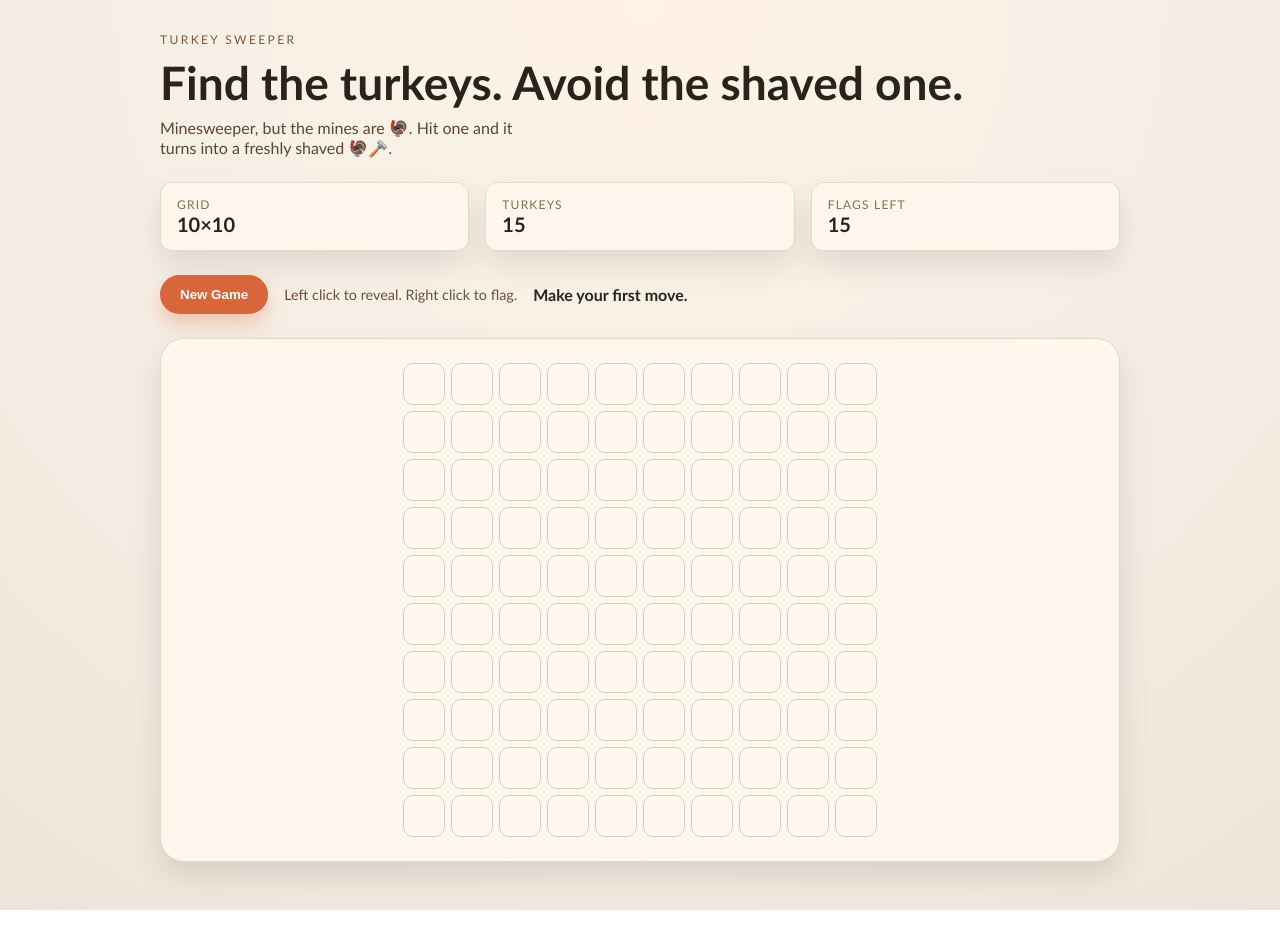
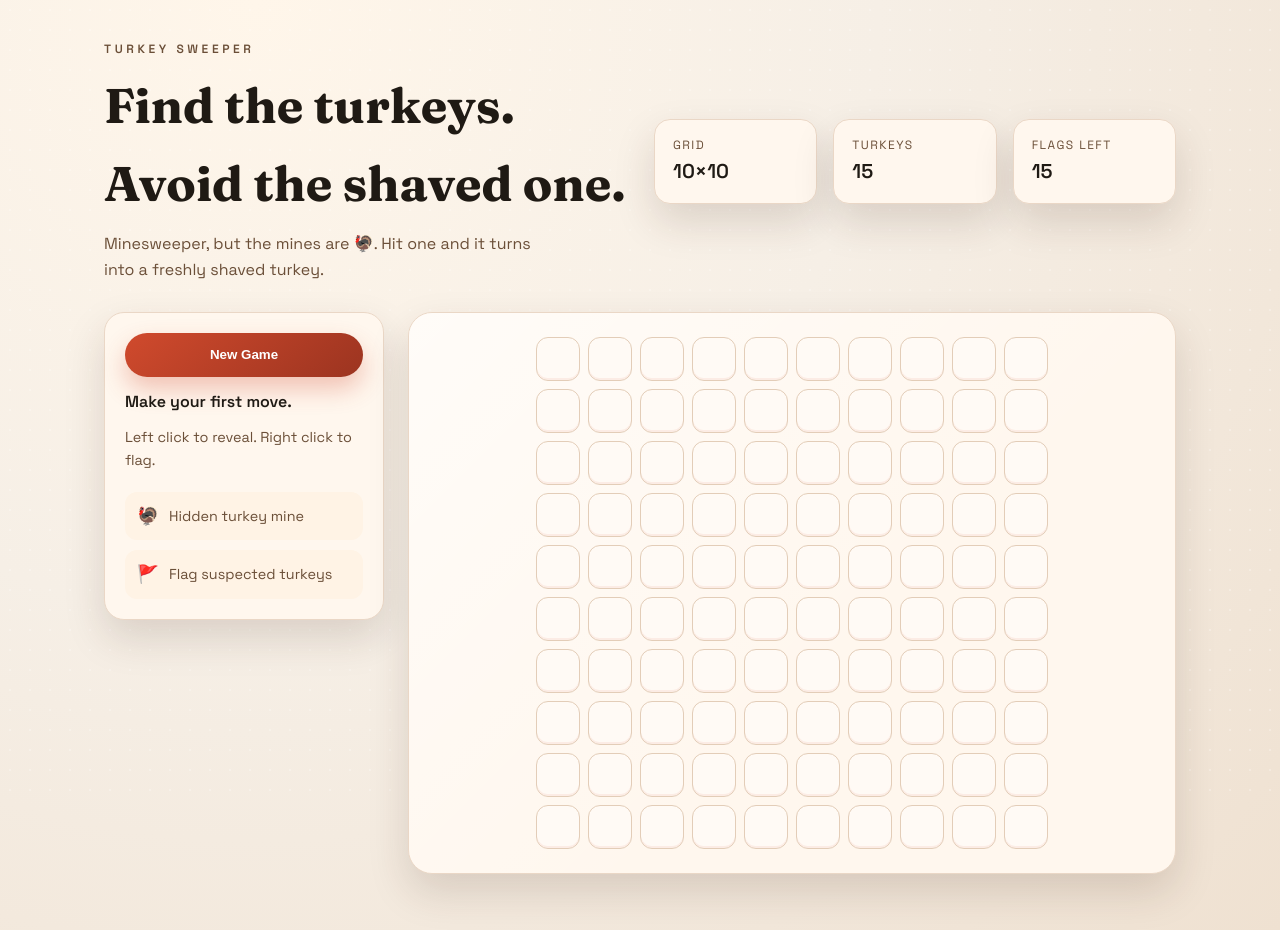
Before and after one commit to stingless4106/turkey-minesweeper, a plain HTML site: page index.html in a window 1280 px wide. Drawn offline with Linux system fonts and the light colour scheme.

Commit message:
Refresh UI layout and styling

```diff
--- a/index.html
+++ b/index.html
@@ -4,6 +4,12 @@
     <meta charset="UTF-8" />
     <meta name="viewport" content="width=device-width, initial-scale=1.0" />
     <title>Turkey Sweeper</title>
+    <link rel="preconnect" href="https://fonts.googleapis.com" />
+    <link rel="preconnect" href="https://fonts.gstatic.com" crossorigin />
+    <link
+      href="https://fonts.googleapis.com/css2?family=Fraunces:wght@600;700&family=Space+Grotesk:wght@400;500;600&display=swap"
+      rel="stylesheet"
+    />
     <link rel="stylesheet" href="styles.css" />
   </head>
   <body>
@@ -14,7 +20,7 @@
           <h1>Find the turkeys. Avoid the shaved one.</h1>
           <p class="subhead">
             Minesweeper, but the mines are 🦃. Hit one and it turns into a
-            freshly shaved 🦃🪒.
+            freshly shaved turkey.
           </p>
         </div>
         <div class="stats">
@@ -33,14 +39,33 @@
         </div>
       </header>
 
-      <section class="controls">
-        <button id="new-game" class="button" type="button">New Game</button>
-        <p class="hint">Left click to reveal. Right click to flag.</p>
-        <p id="status" class="status">Make your first move.</p>
-      </section>
+      <section class="play-area">
+        <div class="panel">
+          <section class="controls">
+            <button id="new-game" class="button" type="button">New Game</button>
+            <p id="status" class="status">Make your first move.</p>
+            <p class="hint">Left click to reveal. Right click to flag.</p>
+          </section>
+          <div class="legend">
+            <div class="legend__item">
+              <span class="legend__icon">🦃</span>
+              <span>Hidden turkey mine</span>
+            </div>
+            <div class="legend__item">
+              <span class="legend__icon">🚩</span>
+              <span>Flag suspected turkeys</span>
+            </div>
+          </div>
+        </div>
 
-      <section class="board-wrap">
-        <div id="board" class="board" role="grid" aria-label="Turkey minesweeper grid"></div>
+        <section class="board-wrap">
+          <div
+            id="board"
+            class="board"
+            role="grid"
+            aria-label="Turkey minesweeper grid"
+          ></div>
+        </section>
       </section>
 
       <div id="turkey-modal" class="modal" aria-hidden="true">
--- a/styles.css
+++ b/styles.css
@@ -1,14 +1,18 @@
 :root {
   color-scheme: light;
   --bg: #f6efe6;
-  --ink: #2a231c;
-  --accent: #d9653b;
-  --accent-dark: #a94828;
-  --tile: #fff8f0;
-  --tile-border: #dbc7b0;
-  --tile-reveal: #f3e1cf;
-  --tile-flag: #ffe5cc;
-  --shadow: 0 14px 30px rgba(0, 0, 0, 0.1);
+  --bg-deep: #efe1d1;
+  --ink: #1f1a14;
+  --muted: #6b4f38;
+  --accent: #d04a2d;
+  --accent-dark: #9c3420;
+  --accent-warm: #f0b44f;
+  --card: #fff7ee;
+  --tile: #fffaf5;
+  --tile-border: #e3cdb8;
+  --tile-reveal: #f1dfce;
+  --tile-flag: #ffe7cf;
+  --shadow: 0 18px 40px rgba(60, 34, 18, 0.15);
 }
 
 * {
@@ -17,55 +21,72 @@
 
 body {
   margin: 0;
-  font-family: "Trebuchet MS", "Segoe UI", sans-serif;
-  background: radial-gradient(circle at top, #fff3e5 0%, var(--bg) 45%, #efe4d9 100%);
+  font-family: "Space Grotesk", "Segoe UI", sans-serif;
+  background: radial-gradient(circle at 20% 0%, #fff6ea 0%, var(--bg) 45%, var(--bg-deep) 100%);
   color: var(--ink);
+  min-height: 100vh;
+  line-height: 1.6;
+}
+
+body::before {
+  content: "";
+  position: fixed;
+  inset: 0;
+  background-image: radial-gradient(circle, rgba(255, 255, 255, 0.45) 1px, transparent 1px);
+  background-size: 20px 20px;
+  pointer-events: none;
+  opacity: 0.6;
 }
 
 .page {
-  max-width: 1000px;
+  max-width: 1120px;
   margin: 0 auto;
-  padding: 32px 20px 48px;
+  padding: 40px 24px 56px;
   display: flex;
   flex-direction: column;
-  gap: 24px;
+  gap: 28px;
+  position: relative;
 }
 
 .header {
   display: grid;
-  gap: 24px;
+  gap: 28px;
   align-items: center;
+  grid-template-columns: repeat(auto-fit, minmax(280px, 1fr));
 }
 
 .eyebrow {
   text-transform: uppercase;
-  letter-spacing: 0.2em;
+  letter-spacing: 0.3em;
   font-size: 0.75rem;
   margin: 0 0 8px;
-  color: #7a5a3a;
+  color: var(--muted);
+  font-weight: 600;
 }
 
 h1 {
   margin: 0 0 8px;
-  font-size: clamp(2rem, 3.6vw, 3rem);
+  font-size: clamp(2.1rem, 3.8vw, 3.3rem);
+  font-family: "Fraunces", "Times New Roman", serif;
 }
 
 .subhead {
   margin: 0;
-  max-width: 40ch;
-  color: #5b4633;
+  max-width: 42ch;
+  color: var(--muted);
+  line-height: 1.65;
 }
 
 .stats {
   display: grid;
-  grid-template-columns: repeat(auto-fit, minmax(140px, 1fr));
+  grid-template-columns: repeat(auto-fit, minmax(150px, 1fr));
   gap: 16px;
 }
 
 .stat {
-  background: #fff7ee;
-  padding: 14px 16px;
-  border-radius: 12px;
+  background: var(--card);
+  padding: 16px 18px;
+  border-radius: 16px;
   border: 1px solid #ead7c6;
   box-shadow: var(--shadow);
 }
@@ -74,8 +95,8 @@ h1 {
   display: block;
   font-size: 0.75rem;
   text-transform: uppercase;
-  letter-spacing: 0.1em;
-  color: #8c6a4a;
+  letter-spacing: 0.12em;
+  color: var(--muted);
 }
 
 .stat .value {
@@ -83,23 +104,39 @@ h1 {
   font-weight: 700;
 }
 
+.play-area {
+  display: grid;
+  grid-template-columns: minmax(220px, 280px) 1fr;
+  gap: 24px;
+  align-items: start;
+}
+
+.panel {
+  background: var(--card);
+  border-radius: 20px;
+  border: 1px solid #ead7c6;
+  box-shadow: var(--shadow);
+  padding: 20px;
+  display: grid;
+  gap: 20px;
+}
+
 .controls {
-  display: flex;
-  flex-wrap: wrap;
-  align-items: center;
-  gap: 16px;
+  display: grid;
+  gap: 12px;
 }
 
 .button {
-  background: var(--accent);
+  background: linear-gradient(140deg, var(--accent) 0%, var(--accent-dark) 100%);
   color: #fff;
   border: none;
   padding: 12px 20px;
   border-radius: 999px;
-  font-weight: 700;
+  font-weight: 600;
   cursor: pointer;
-  box-shadow: 0 10px 20px rgba(217, 101, 59, 0.3);
+  box-shadow: 0 12px 24px rgba(208, 74, 45, 0.3);
   transition: transform 0.2s ease, box-shadow 0.2s ease;
+  min-height: 44px;
 }
 
 .button:hover {
@@ -110,41 +147,75 @@ h1 {
 .hint {
   margin: 0;
   font-size: 0.9rem;
-  color: #6b4f38;
+  color: var(--muted);
 }
 
 .status {
   margin: 0;
   font-weight: 600;
+  font-size: 1rem;
+}
+
+.legend {
+  display: grid;
+  gap: 10px;
+  font-size: 0.9rem;
+  color: var(--muted);
+}
+
+.legend__item {
+  display: flex;
+  align-items: center;
+  gap: 10px;
+  background: #fff3e5;
+  border-radius: 12px;
+  padding: 10px 12px;
+}
+
+.legend__icon {
+  font-size: 1.1rem;
 }
 
 .board-wrap {
-  background: #fff7ee;
+  background: var(--card);
   border-radius: 24px;
   padding: 24px;
   border: 1px solid #ead7c6;
   box-shadow: var(--shadow);
+  position: relative;
+  overflow: hidden;
+}
+
+.board-wrap::before {
+  content: "";
+  position: absolute;
+  inset: 0;
+  background: linear-gradient(135deg, rgba(255, 255, 255, 0.6), transparent 60%);
+  pointer-events: none;
 }
 
 .board {
   display: grid;
-  gap: 6px;
+  gap: 8px;
   justify-content: center;
-  --cell-size: 42px;
+  --cell-size: 44px;
   grid-template-columns: repeat(var(--columns, 10), var(--cell-size));
+  position: relative;
+  z-index: 1;
 }
 
 .cell {
   width: var(--cell-size);
   height: var(--cell-size);
   border: 1px solid var(--tile-border);
-  border-radius: 10px;
+  border-radius: 12px;
   background: var(--tile);
   cursor: pointer;
-  font-weight: 700;
+  font-weight: 600;
   font-size: 1rem;
   color: var(--ink);
-  transition: transform 0.12s ease, background 0.12s ease;
+  transition: transform 0.12s ease, background 0.12s ease, box-shadow 0.12s ease;
+  box-shadow: inset 0 -2px 0 rgba(208, 74, 45, 0.08);
 }
 
 .cell:hover {
@@ -154,6 +225,7 @@ h1 {
 .cell.revealed {
   background: var(--tile-reveal);
   cursor: default;
+  box-shadow: inset 0 0 0 rgba(0, 0, 0, 0);
 }
 
 .cell.flagged {
@@ -166,6 +238,12 @@ h1 {
 
 .cell.shaved {
   background: #f9d8c8 url("assets/bald-turkey.png") center/cover no-repeat;
+}
+
+.button:focus-visible,
+.cell:focus-visible {
+  outline: 3px solid rgba(208, 74, 45, 0.35);
+  outline-offset: 2px;
 }
 
 .modal {
@@ -293,6 +371,13 @@ h1 {
   }
 }
 
+@media (prefers-reduced-motion: reduce) {
+  * {
+    animation: none !important;
+    transition: none !important;
+  }
+}
+
 @media (max-width: 720px) {
   .page {
     padding: 24px 16px 36px;
@@ -310,9 +395,8 @@ h1 {
     grid-template-columns: repeat(2, minmax(0, 1fr));
   }
 
-  .controls {
-    flex-direction: column;
-    align-items: flex-start;
+  .play-area {
+    grid-template-columns: 1fr;
   }
 
   .board-wrap {
```
